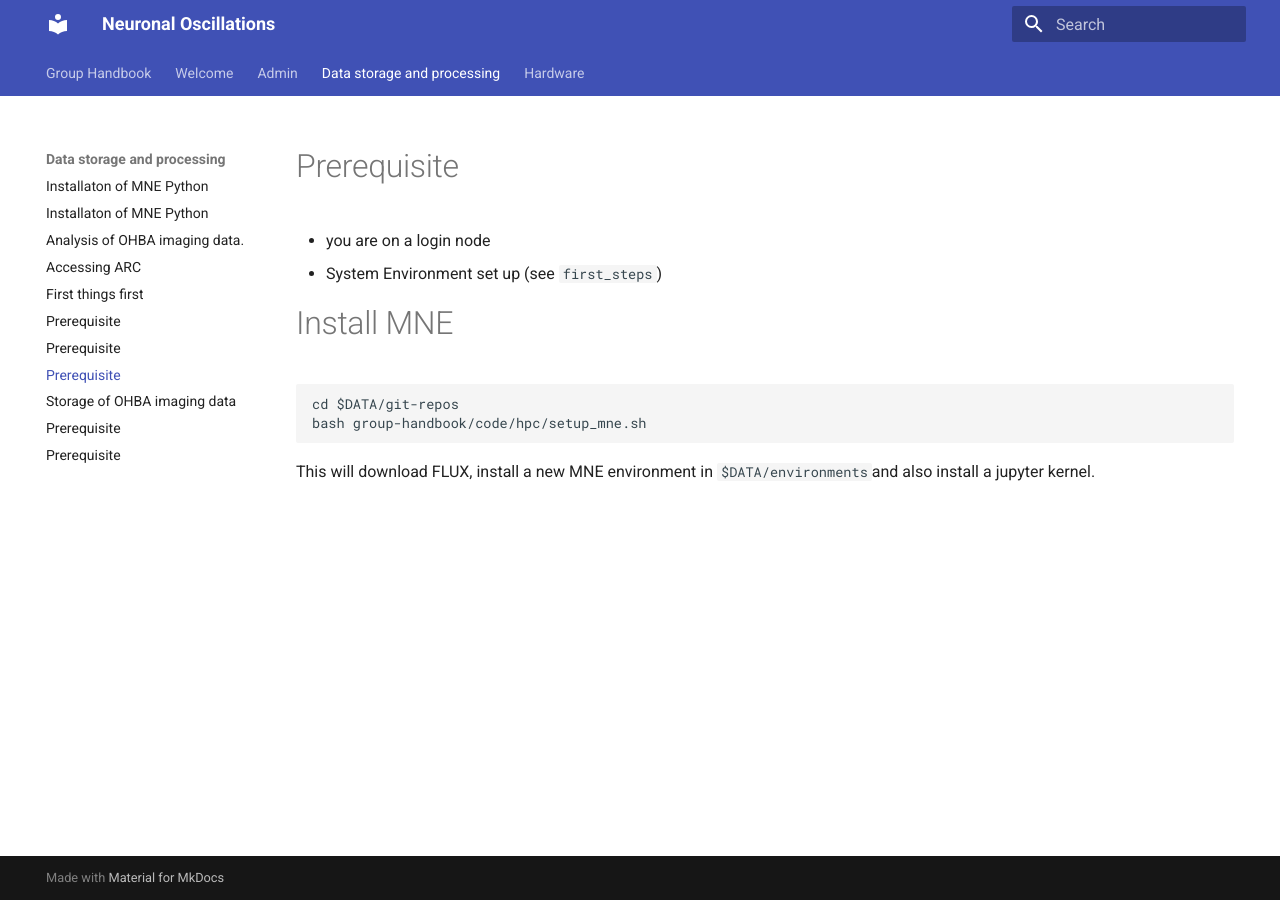
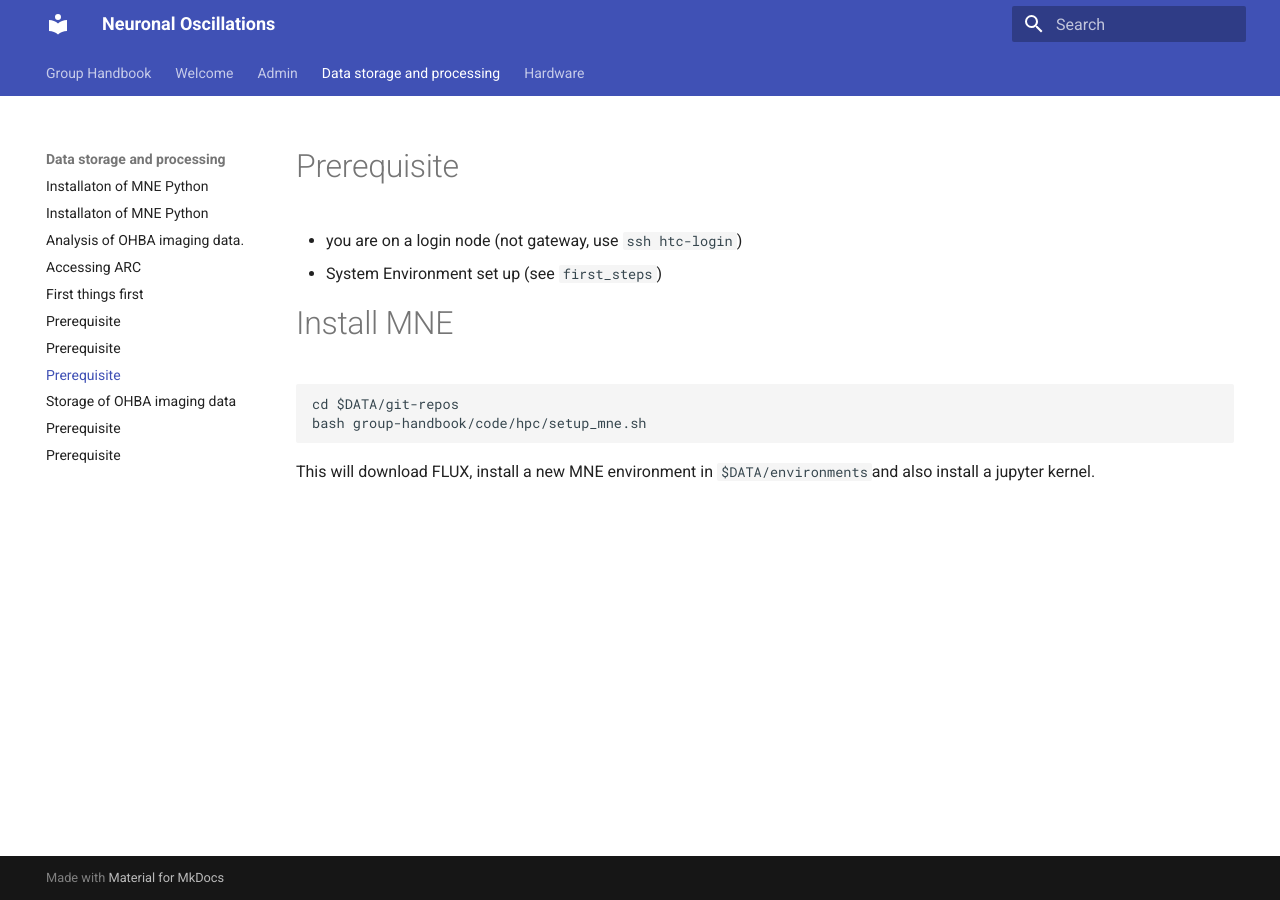
Before and after one commit to Neuronal-Oscillations/group-handbook, an MkDocs documentation site: the page built from docs/data_storage_and_processing/setup_mne.md, in a window 1280 px wide. Built offline with MkDocs 1.6.1 and Material for MkDocs 9.7.7, drawn with Linux system fonts in a browser that asks for light colours.

Commit message:
Update setup_mne.md

```diff
--- a/docs/data_storage_and_processing/setup_mne.md
+++ b/docs/data_storage_and_processing/setup_mne.md
@@ -1,5 +1,5 @@
 # Prerequisite
-- you are on a login node
+- you are on a login node (not gateway, use `ssh htc-login`)
 - System Environment set up (see `first_steps`)
 
 # Install MNE
```
